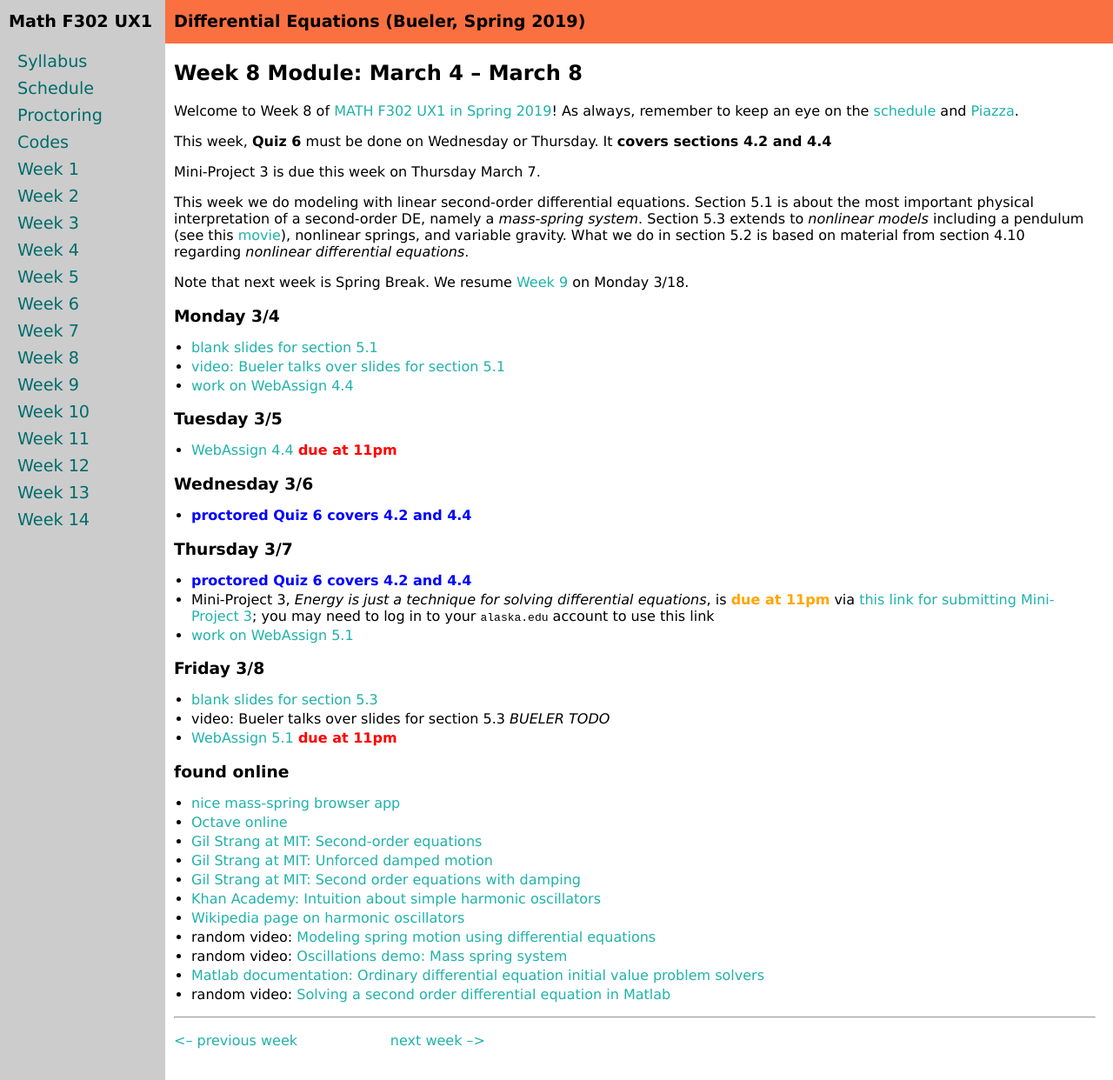
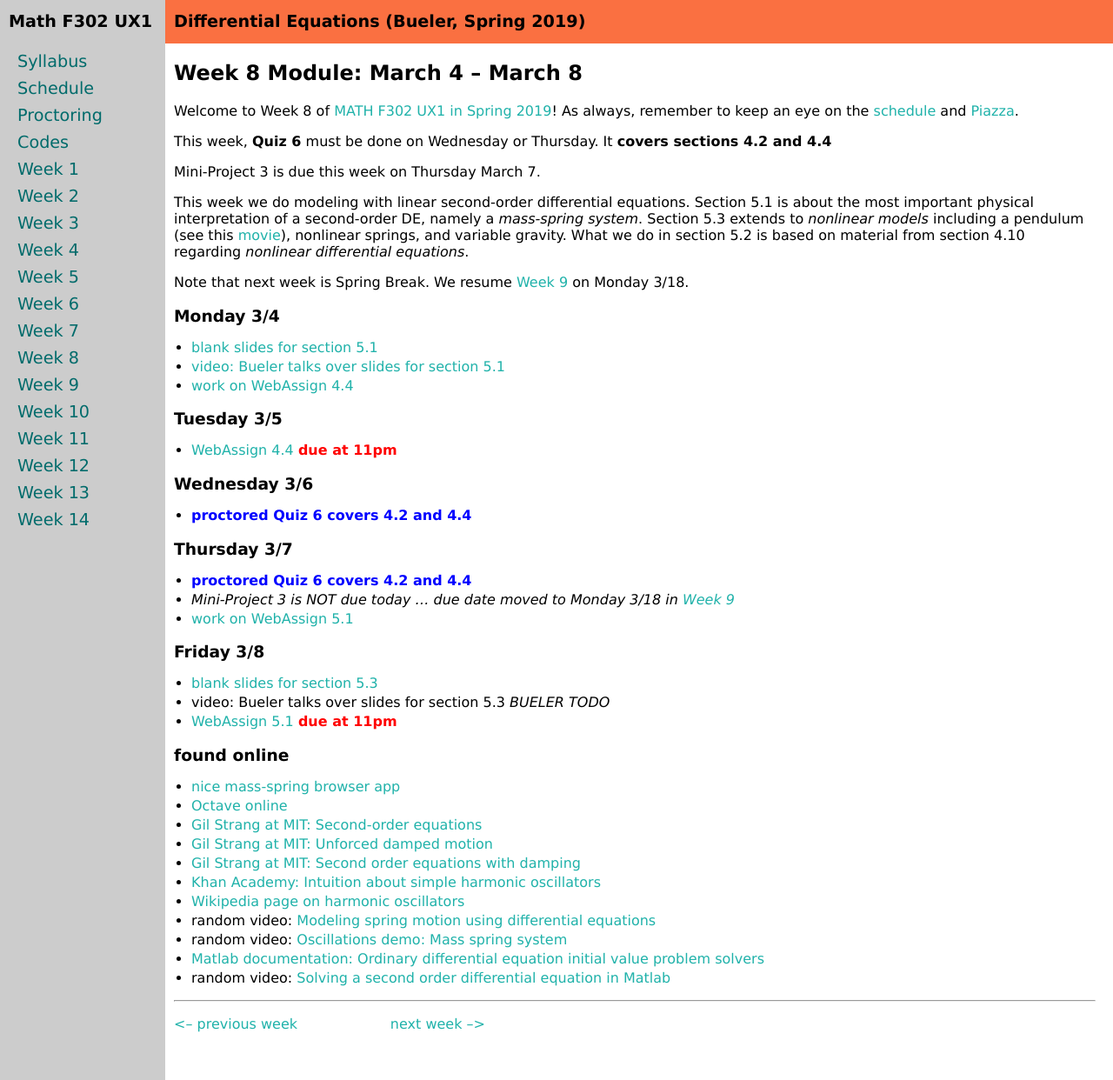
Before and after one commit to bueler/math302, a Jekyll site: the page built from week8.md, in a window 1280 px wide and 1242 px high. Shown: the whole window at 87% size. Built offline with Jekyll 4.4.1, drawn with Linux system fonts in a browser that asks for light colours.

Commit message:
move MP3 due date till after 5.3/4.10 slides, and thus after spring break

```diff
--- a/week8.md
+++ b/week8.md
@@ -28,7 +28,7 @@ Note that next week is Spring Break.  We resume [Week 9](week9) on Monday 3/18.
 
 ### Thursday 3/7
 * <span style="color:blue">**proctored Quiz 6 covers 4.2 and 4.4**</span>
-* Mini-Project 3, _Energy is just a technique for solving differential equations_, is <span style="color:orange">**due at 11pm**</span> via [this link for submitting Mini-Project 3](https://goo.gl/forms/fmSrrnCs8blR3Fwn1); you may need to log in to your `alaska.edu` account to use this link
+* _Mini-Project 3 is NOT due today ... due date moved to Monday 3/18 in [Week 9](week9)_
 * [work on WebAssign 5.1](https://www.webassign.net/)
 
 ### Friday 3/8
```
Also changed, not shown: week9.md (+2 -1 lines), 2 other files.
